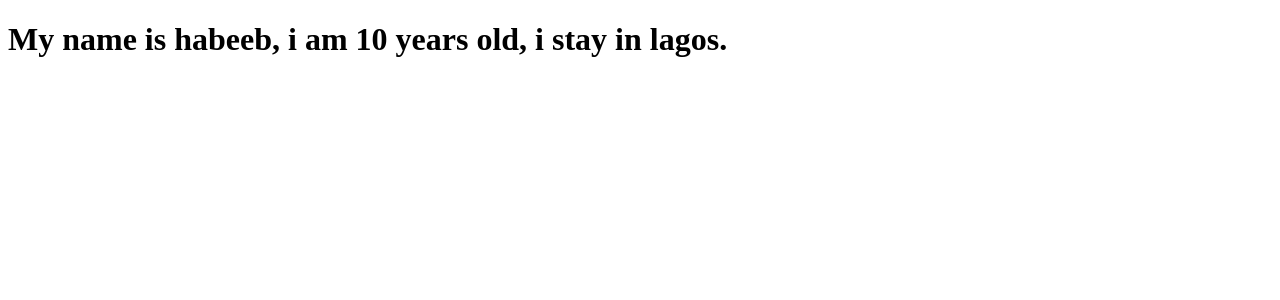
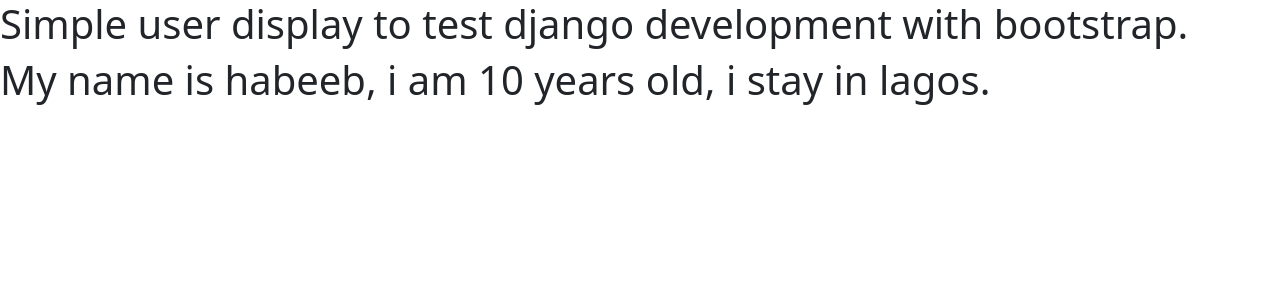
Before and after one commit to Deelolade/django-api, a Django app: page /playground/user/ in a window 1280 px wide. Shown: the top 300 px of the page. Run offline with Django 5.2, Linux system fonts and the light colour scheme.

Commit message:
update: added bootstrap to the user.html template

```diff
--- a/playground/templates/user.html
+++ b/playground/templates/user.html
@@ -3,10 +3,17 @@
 <head>
     <meta charset="UTF-8">
     <meta name="viewport" content="width=device-width, initial-scale=1.0">
-    <title>Document</title>
+    <title>Simple Blog by Deelolade</title>
+    <link href="https://cdn.jsdelivr.net/npm/bootstrap@5.3.8/dist/css/bootstrap.min.css" rel="stylesheet" integrity="sha384-sRIl4kxILFvY47J16cr9ZwB07vP4J8+LH7qKQnuqkuIAvNWLzeN8tE5YBujZqJLB" crossorigin="anonymous">
 </head>
 <body>
-    <h1>My name is {{ name }}, i am {{ age }} years old, i stay in {{ address }}.</h1>
 
+    <section>
+        <h1>Simple user display to test django development with bootstrap.</h1>
+        <h1>My name is {{ name }}, i am {{ age }} years old, i stay in {{ address }}.</h1>
+
+    </section>
+
+    <script src="https://cdn.jsdelivr.net/npm/bootstrap@5.3.8/dist/js/bootstrap.bundle.min.js" integrity="sha384-FKyoEForCGlyvwx9Hj09JcYn3nv7wiPVlz7YYwJrWVcXK/BmnVDxM+D2scQbITxI" crossorigin="anonymous"></script>
 </body>
 </html>
```
